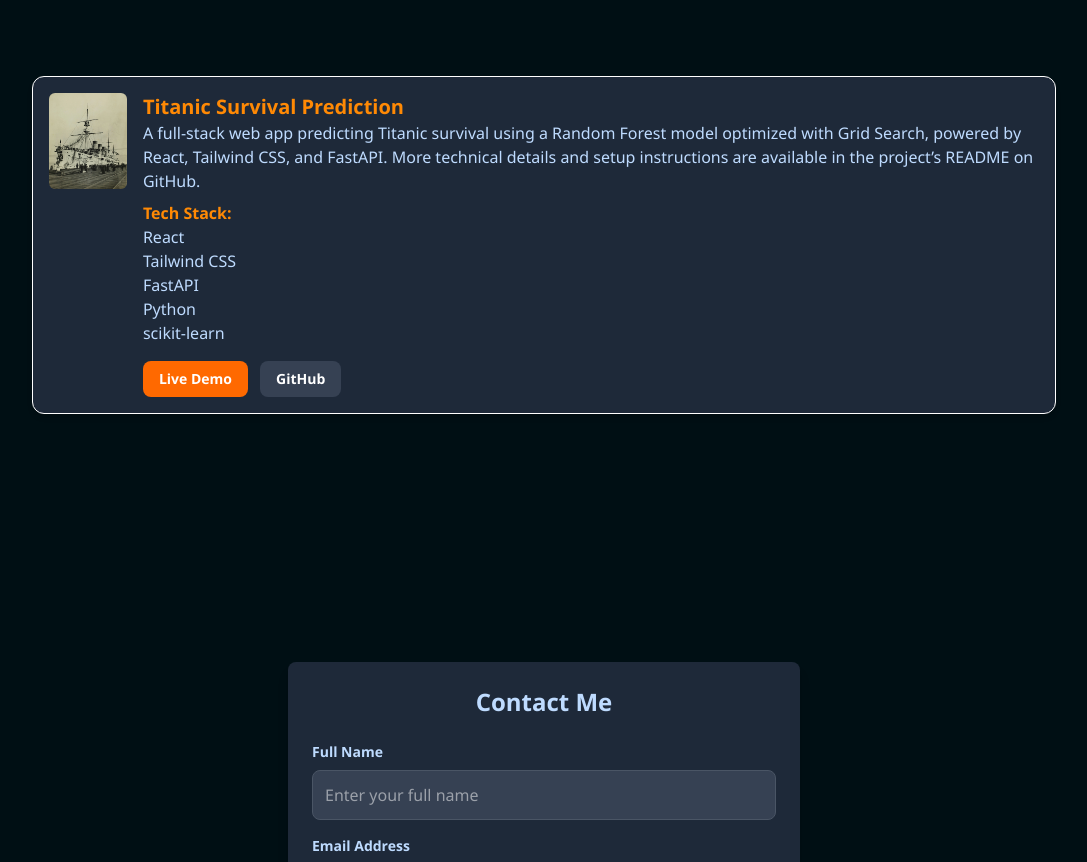
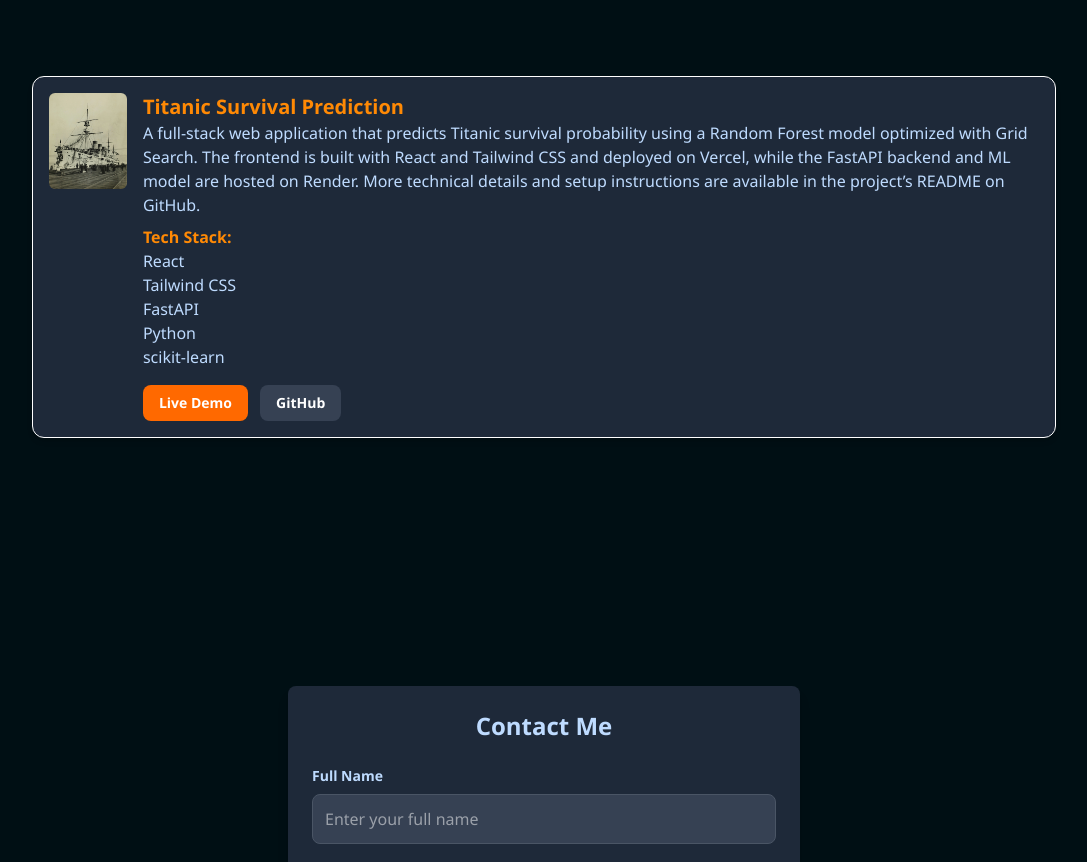
Before and after one commit to Bbuluc/portfolio, a React (Vite) app: page / in a window 1280 px wide. Shown: the part 1840-2702 px from the top of the page, without its empty margins (96-1183 px from the left). Built offline with nearby package versions, Linux system fonts and the light colour scheme.

Commit message:
titanic project description changed

```diff
--- a/src/components/Projects.jsx
+++ b/src/components/Projects.jsx
@@ -11,7 +11,7 @@ export default function Projects() {
       <ProjectItem
         image={TicImg}
         title="Titanic Survival Prediction"
-        description="A full-stack web app predicting Titanic survival using a Random Forest model optimized with Grid Search, powered by React, Tailwind CSS, and FastAPI. More technical details and setup instructions are available in the project’s README on GitHub."
+        description="A full-stack web application that predicts Titanic survival probability using a Random Forest model optimized with Grid Search. The frontend is built with React and Tailwind CSS and deployed on Vercel, while the FastAPI backend and ML model are hosted on Render. More technical details and setup instructions are available in the project’s README on GitHub."
         link="https://titanic-prediction-seven.vercel.app"
         github="https://github.com/Bbuluc/titanic-prediction"
         tech={["React", "Tailwind CSS", "FastAPI", "Python", "scikit-learn"]}
```
